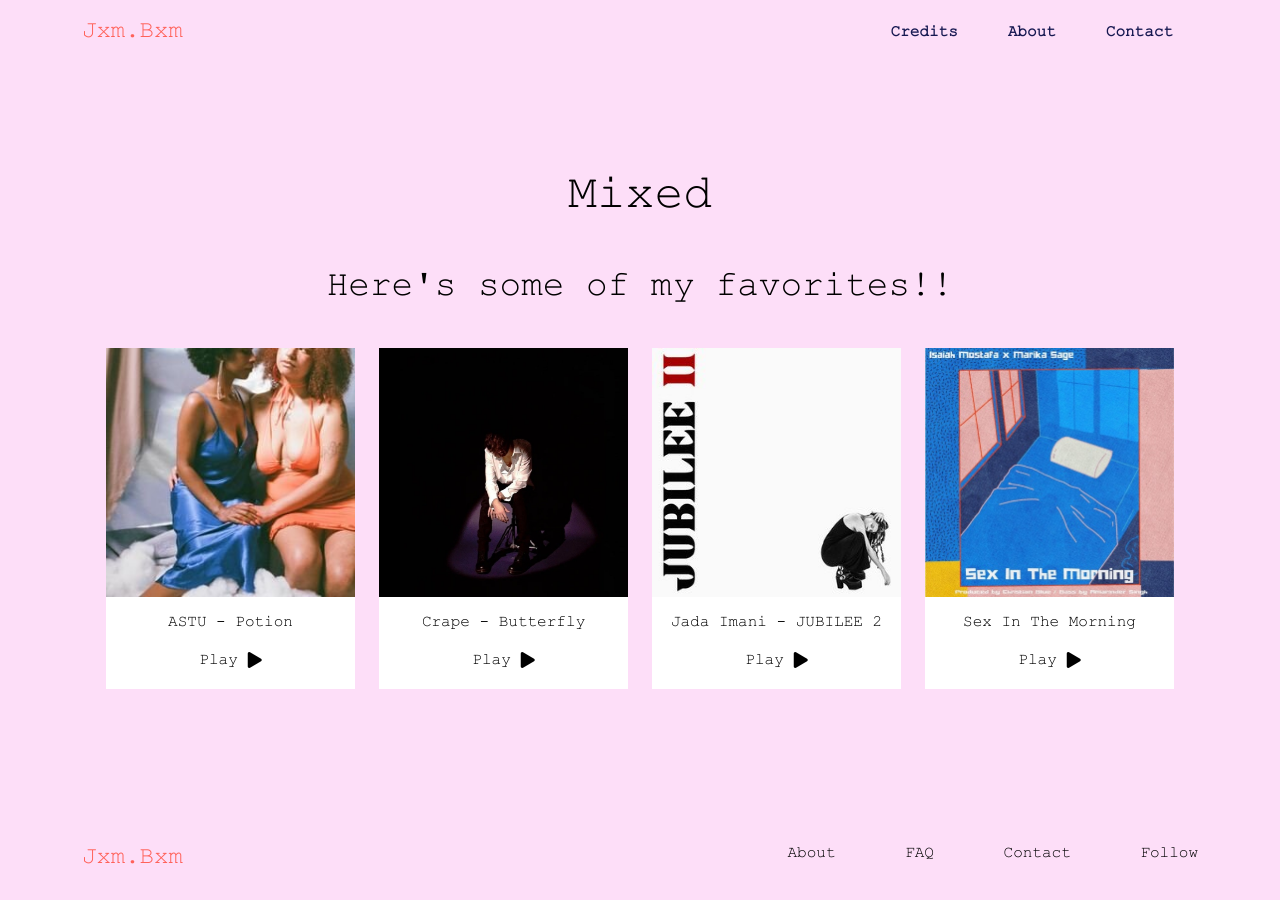
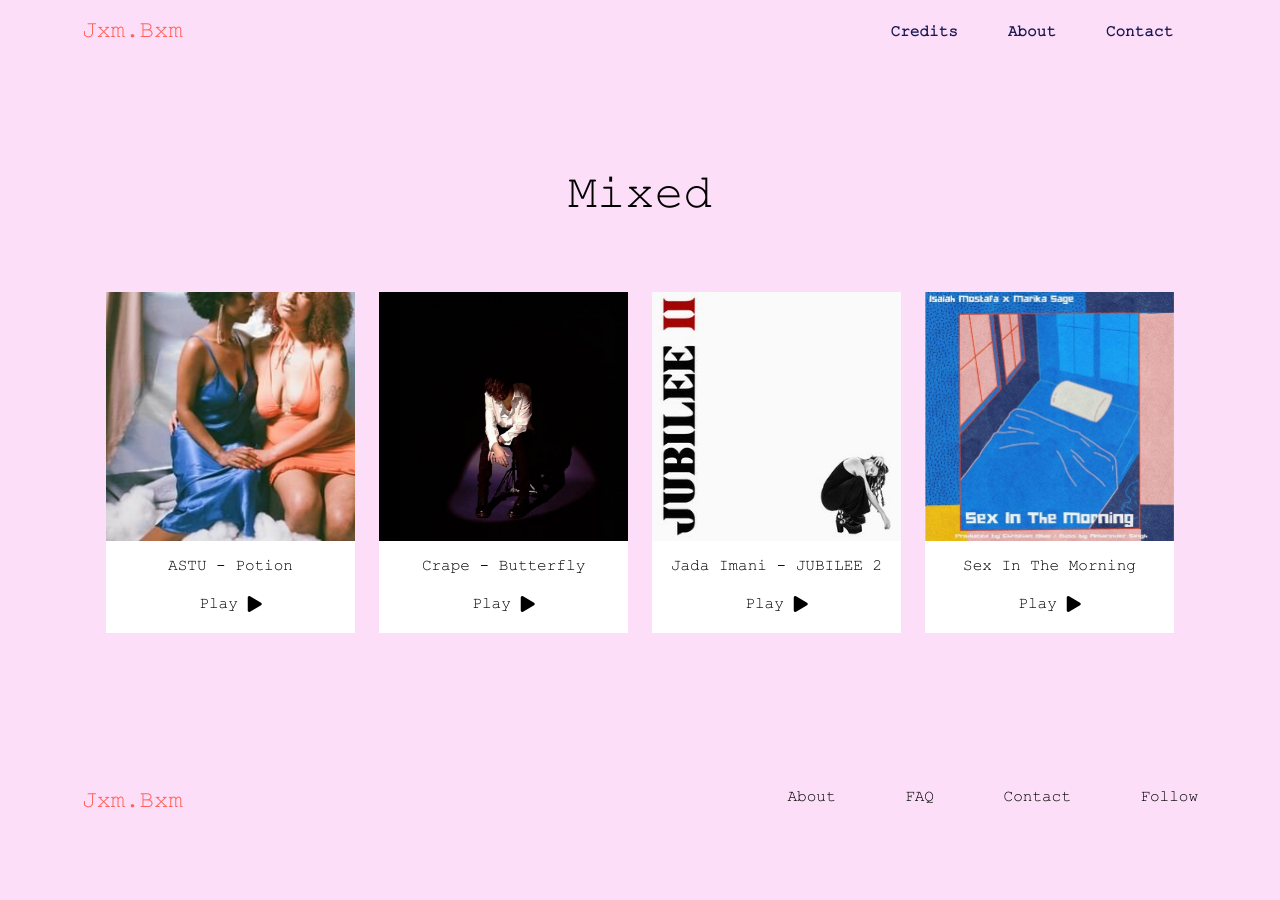
Before and after one commit to jxmbxm/site, a Jekyll site: the page built from _credits/mixed.md, in a window 1280 px wide. Built offline with Jekyll 4.4.1, drawn with Linux system fonts in a browser that asks for light colours.

Commit message:
Update mixed.html

```diff
--- a/_includes/mixed.html
+++ b/_includes/mixed.html
@@ -1,7 +1,7 @@
 <div class="container">
     <div class="row">
         <div class="col-md-12 text-center">
-            <h2>Here's some of my favorites!!</h2>
+
         </div>
         <div class="gap"></div>
         <div class="col-md-3">
```
